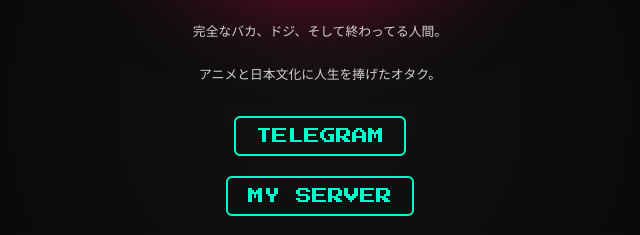
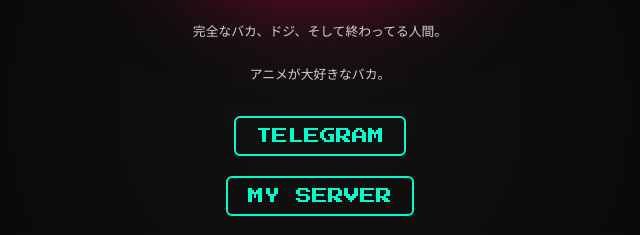
Before and after one commit to Chakaezba/my-website, a plain HTML site: page index.html in a window 1280 px wide. Shown: the part 323-558 px from the top of the page, 320-960 px from the left. Drawn offline with Linux system fonts and the light colour scheme.

Commit message:
Add files via upload

```diff
--- a/index.html
+++ b/index.html
@@ -21,7 +21,7 @@
   <h1 class="glitch-hover"><span id="typewriter">Chakaezba</span><span class="cursor">▌</span></h1>
   <p>マイクラの小さなサーバーを運営するピエロ。</p>
   <p>完全なバカ、ドジ、そして終わってる人間。</p>
-  <p>アニメと日本文化に人生を捧げたオタク。</p>
+  <p>アニメが大好きなバカ。</p>
 
 
   <a href="https://t.me/Chakaezba" target="_blank" class="heart-button">
@@ -38,7 +38,7 @@
     「空に手を伸ばせば、いつか星に届く。」
   </footer>
 
-  <!-- 📺 Эффект старого экрана -->
+
   <div class="scanlines"></div>
 
   <script>
```
